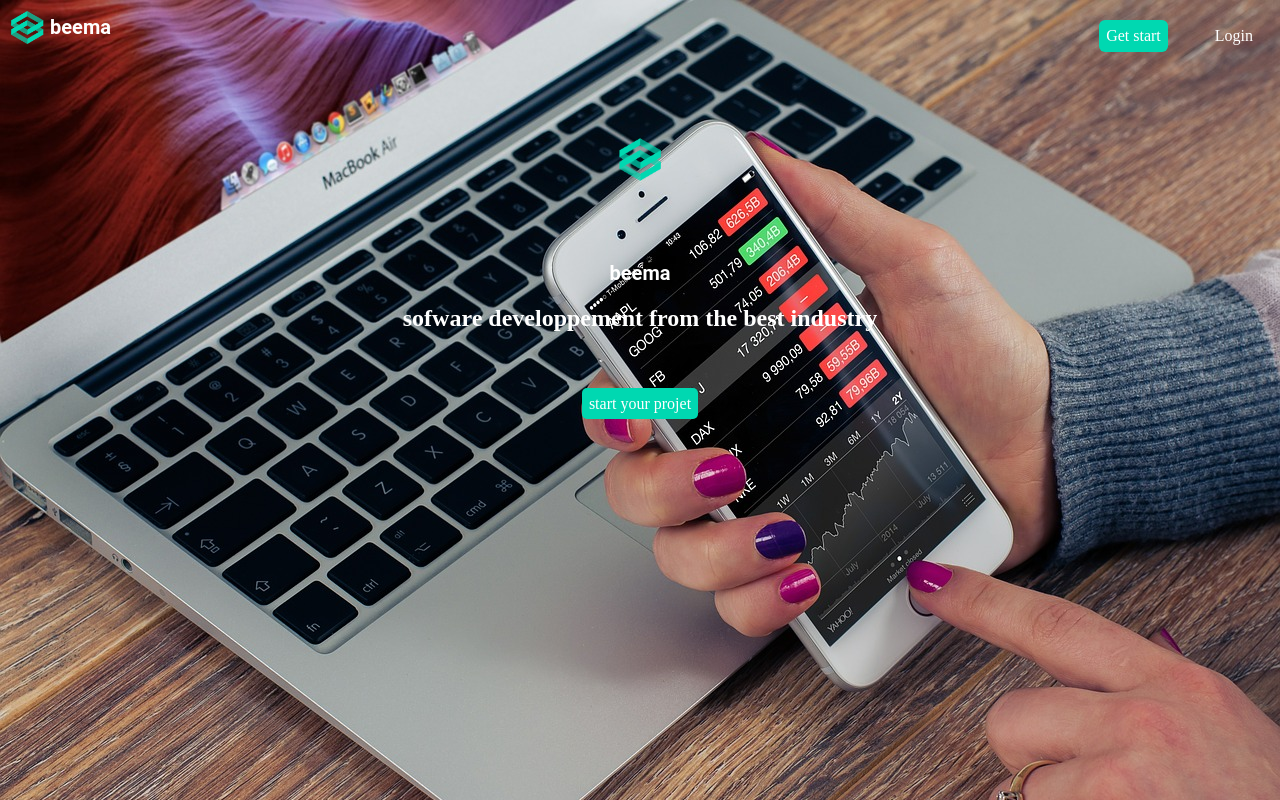
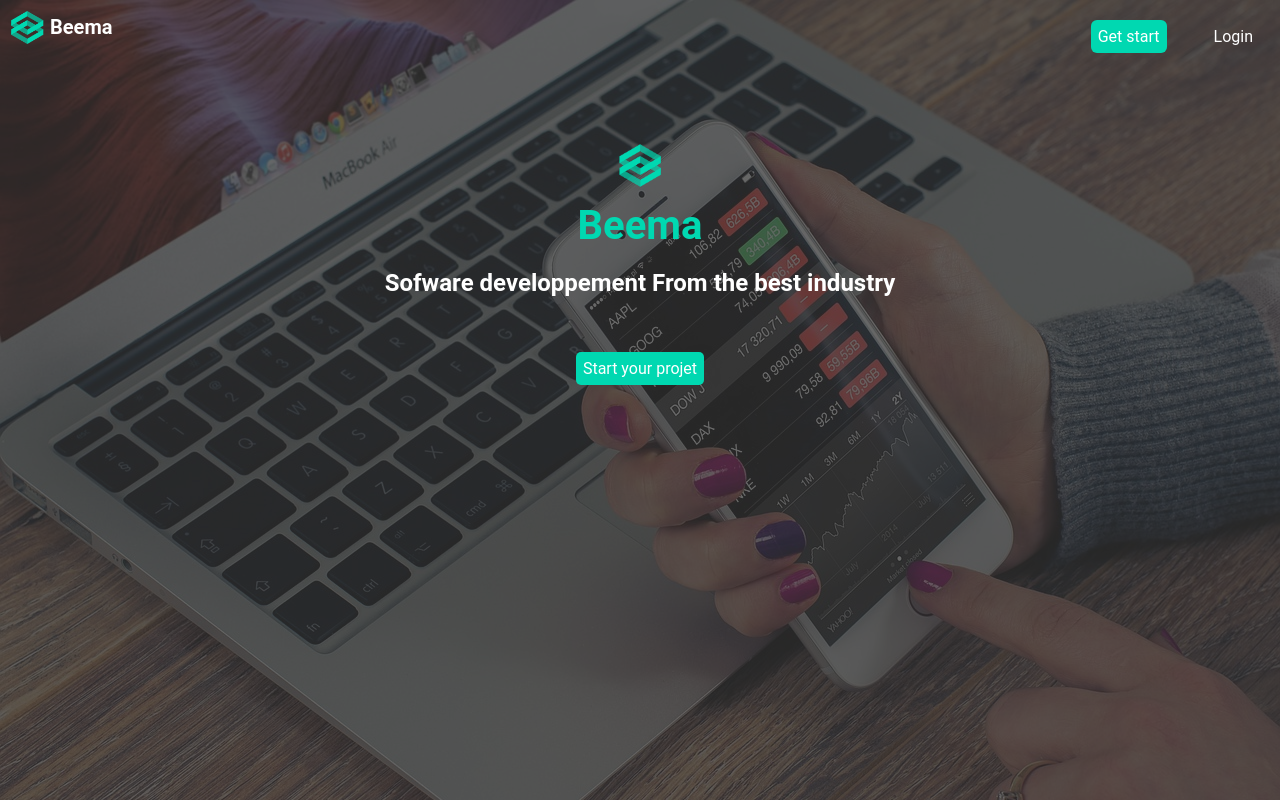
Before and after one commit to patrice29/beema_projet, a plain HTML site: page beema_projet/index.html in a window 1280 px wide. Drawn offline with Linux system fonts and the light colour scheme.

Commit message:
modification du code source en html

```diff
--- a/beema_projet/css/style.css
+++ b/beema_projet/css/style.css
@@ -1,13 +1,19 @@
 body{
     margin: 0px;
     padding: 0px;
+    font-family: Roboto !important;
 }
 .headerstyle{
-    background-color: black;
+
     height: 100vh;
     background-image: url("../assets/images/phototablete.jpg");
+    opacity: 0,75;
     background-size: cover;
     background-repeat: no-repeat;
+}
+.overlay{
+    background: rgba(53, 53, 53, 0.75);
+    height: 100vh;
 }
 .navigationstyle{
     display: flex;
@@ -45,6 +51,7 @@ body{
     background-color:#00D8B1 ;
     color: white;
     border-radius: 6px;
+    font-family: Roboto !important;
 }
 .loginstyle{
    display: flex;
@@ -53,6 +60,7 @@ body{
 .logintext{
     margin: 10px;
     padding: 7px;
+    font-family: Roboto !important;
     color: white;
 }
 .logobox{
@@ -61,15 +69,15 @@ body{
 }
 .logoimg{
     height: 45px;
-    padding: 45px;
+    padding-top: 50px;
     margin: 10px;
 }
-.nomstyle{
-    font-family: Roboto;
-    font-style: normal;
+.beemastyle{
+    font-weight: bold;
+    font-style: 20px;
     font-weight: 500px;
-    font-size: 20px;
-    color: white;
+    font-size: 40px;
+    color: #00D8B1;
 }
 .headertitre{
     color: white;
--- a/beema_projet/index.html
+++ b/beema_projet/index.html
@@ -8,13 +8,14 @@
      </head>
         <body>
           <section class="headerstyle">
+            <div class="overlay">
             <nav class="navigationstyle">
               <div class="navcontentright">
                       <div>
                         <img class="logostyle" src="assets/images/logo_nobrand 1.png" alt="logo"/>
                       </div>
                       <div class="nomtext">
-                        <span class="nomstyle">beema</span>
+                        <span class="nomstyle">Beema</span>
                       </div>
               </div>
               <div class="navcontentleft">
@@ -26,18 +27,20 @@
                 </div>
               </div>
             </nav>
-              <div class="logobox">
-                <img class="logoimg" src="assets/images/logo_nobrand 1.png" alt="logo"/>
-                <p class="nomstyle"> beema </p>
-              </div>
+
           <section class="headertitre">
+            <div class="logobox">
+              <img class="logoimg" src="assets/images/logo_nobrand 1.png" alt="logo"/>
+              <div class="beemastyle"><span>  Beema </span></div>
+            </div>
             <div class="heatitre">
-              <h2 class="titre"><span> sofware developpement from the best industry</span></h2>
+              <h2 class="titre"><span> Sofware developpement From the best industry</span></h2>
             </div>
             <div class="starprojet">
-              <div class="starstyle"><span class="startext"> start your projet</span></div>
+              <div class="starstyle"><span class="startext"> Start your projet</span></div>
             </div>
           </section>
+        </div>
           </section>
 
           <!-- <section class="topcontent">
```
